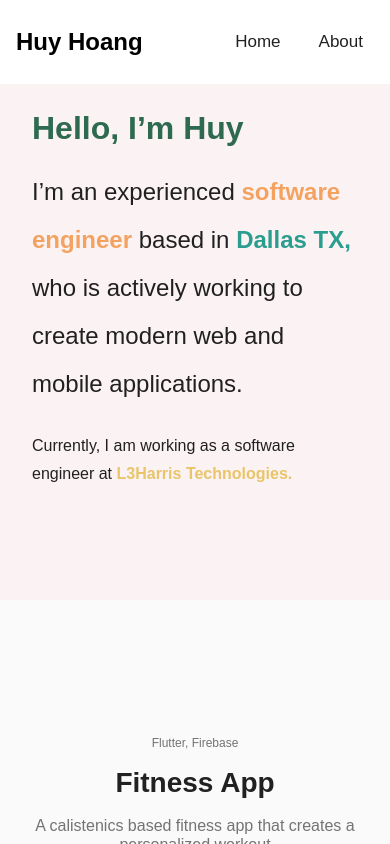
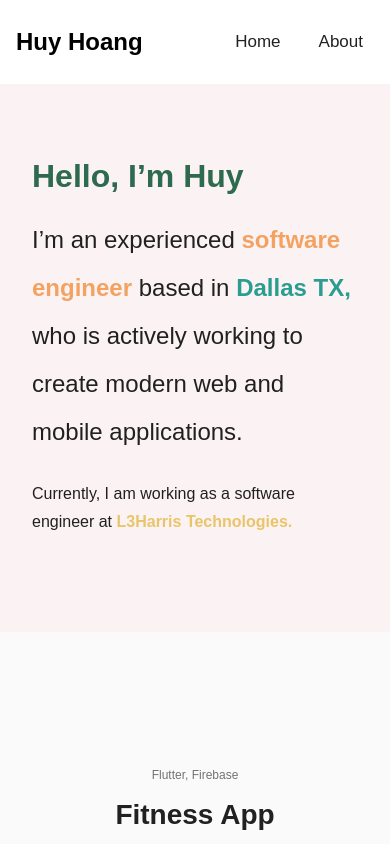
Before and after one commit to huyhoang1521/Website, a React (Create React App) app in the folder client/: page / in a window 390 px wide. Built offline with nearby package versions, Linux system fonts and the light colour scheme.

Commit message:
Added breakpoints to home page

```diff
--- a/client/package.json
+++ b/client/package.json
@@ -9,12 +9,12 @@
   "dependencies": {
     "@material-ui/core": "4.9.13",
     "@material-ui/icons": "4.9.1",
-    "axios": "^0.19.2",
+    "axios": "^0.27.2",
     "markdown-to-jsx": "^6.11.4",
     "react": "16.12.0",
     "react-dom": "16.12.0",
     "react-router-dom": "5.1.2",
-    "react-scripts": "^3.4.1",
+    "react-scripts": "^5.0.1",
     "typography": "0.16.19"
   },
   "devDependencies": {
--- a/client/src/components/NameHeader.js
+++ b/client/src/components/NameHeader.js
@@ -14,11 +14,22 @@ const useStyles = makeStyles((theme) => ({
     position: "relative",
     paddingRight: theme.spacing(4),
     paddingLeft: theme.spacing(4),
-    paddingTop: theme.spacing(12),
-    paddingBottom: theme.spacing(12),
-    [theme.breakpoints.up("md")]: {
-      paddingLeft: theme.spacing(20),
-      paddingRight: theme.spacing(45),
+    paddingTop: theme.spacing(10),
+    paddingBottom: theme.spacing(10),
+    [theme.breakpoints.down("sm")]: {
+      paddingTop: theme.spacing(18),
+    },
+    [theme.breakpoints.only("md")]: {
+      paddingTop: theme.spacing(12),
+      paddingBottom: theme.spacing(12),
+    },
+    [theme.breakpoints.only("lg")]: {
+      paddingTop: theme.spacing(13),
+      paddingBottom: theme.spacing(13),
+    },
+    [theme.breakpoints.only("xl")]: {
+      paddingTop: theme.spacing(18),
+      paddingBottom: theme.spacing(18),
     },
   },
   title: {
@@ -41,8 +52,8 @@ export default function NameHeader() {
 
   return (
     <div className={classes.root}>
-      <Grid container alignItems="flex-start" justify="flex-start">
-        <Grid item md={12}>
+      <Grid container justifyContent="center" justify="center" alignItems="top">
+        <Grid item xs={12} sm={12} md={10} lg={10} xl={7}>
           <div className={classes.mainText}>
             <Typography
               className={classes.title}
--- a/client/src/pages/Home.js
+++ b/client/src/pages/Home.js
@@ -28,18 +28,8 @@ const useStyles = makeStyles((theme) => ({
     fontWeight: 900,
   },
   gridContainer: {
-    [theme.breakpoints.up("xs")]: {
     paddingLeft: theme.spacing(4),
     paddingRight: theme.spacing(4),
-    },
-    [theme.breakpoints.only("md")]: {
-      paddingLeft: theme.spacing(10),
-      paddingRight: theme.spacing(10),
-    },
-    [theme.breakpoints.up("lg")]: {
-      paddingLeft: theme.spacing(15),
-      paddingRight: theme.spacing(15),
-    },
     marginTop: theme.spacing(15),
     paddingBottom: theme.spacing(20),
     margins: 0,
@@ -132,6 +122,14 @@ function Home() {
             className={classes.gridContainer}
             container
             spacing={4}
+            justifyContent="center"
+            justify="center"
+            alignItems="top"
+          >
+            <Grid item xs={12} sm={12} md={10} lg={10} xl={7}>
+              <Grid
+                container
+                spacing={4}
                 align="center"
                 justifyContent="center"
                 alignItems="center"
@@ -142,12 +140,16 @@ function Home() {
                     xs={12}
                     sm={6}
                     md={4}
+                    lg={4}
+                    xl={4}
                     key={project.title}
                     className={classes.gridItem}
                   >
                     <MediaCard key={project.title} project={project} />
                   </Grid>
                 ))}
+              </Grid>
+            </Grid>
           </Grid>
         </Container>
       </Fade>
--- a/client/src/pages/Reverie.js
+++ b/client/src/pages/Reverie.js
@@ -307,7 +307,7 @@ export default function Reverie() {
                     className={classes.typographyList}
                   >
                     <span style={{ fontWeight: 900 }}>WASD/Arrow Keys: </span>
-                    Control character movement
+                    Control character
                   </Typography>
                 </ListItem>
                 <ListItem className={classes.item} align="left">
```
Lines whose indentation alone changed are shown as unchanged.
